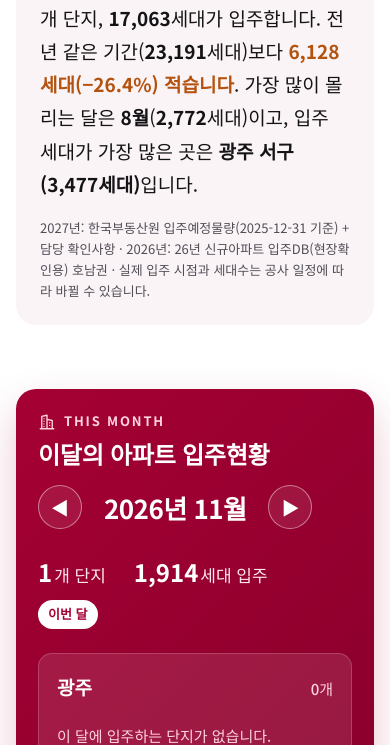
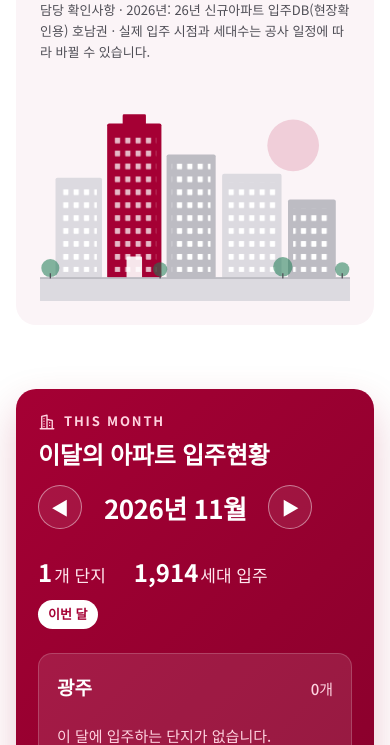
Before and after one commit to sunggon2kim-hu/apt27, a plain HTML site: page index.html in a window 390 px wide. Shown: the part 478-1223 px from the top of the page. Drawn offline with nearby package versions, Linux system fonts and the light colour scheme.

Commit message:
좁은 화면에서 제목이 일러스트보다 먼저 보이도록 수정
Co-Authored-By: Claude Opus 5.5 <noreply@anthropic.com>

```diff
--- a/index.html
+++ b/index.html
@@ -160,7 +160,7 @@
   @media (max-width: 900px) {
     .now-grid { grid-template-columns: minmax(0, 1fr); }
     .hero { grid-template-columns: minmax(0, 1fr); }
-    .hero-art { order: -1; max-width: 420px; }
+    .hero-art { max-width: 320px; width: 100%; justify-self: center; }
     .kpis { grid-template-columns: repeat(2, minmax(0, 1fr)); row-gap: 20px; }
     .kpi, .kpi + .kpi { padding: 16px 12px 0 0; border-left: 0; border-top: 1px solid var(--line); }
     .kpi.main { grid-column: 1 / -1; }
```
